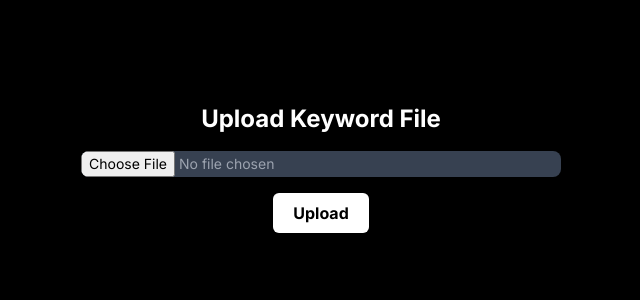
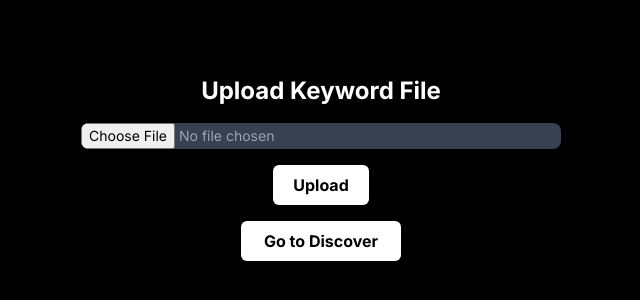
Before and after one commit to RED-MEGA/HTML_GENERATOR, a Next.js app in the folder frontend/: page / in a window 1280 px wide. Shown: the part 224-524 px from the top of the page, without its empty margins (319-959 px from the left). Built offline with nearby package versions, Linux system fonts and the light colour scheme.

Commit message:
@RED-MEGA :  add button to navigate to /discover

```diff
--- a/frontend/app/page.tsx
+++ b/frontend/app/page.tsx
@@ -1,11 +1,14 @@
 "use client";
 import { Api } from "@/utils/api";
+import Link from "next/link";
+import { useRouter } from "next/navigation";
 import { useRef, useState } from "react";
 import { ToastContainer, toast } from "react-toastify";
 import "react-toastify/dist/ReactToastify.css";
 
 export default function Home() {
 	const inputRef = useRef<HTMLInputElement>(null);
+	const router = useRouter();
 
 	const HandleClick = async () => {
 		if (
@@ -35,7 +38,9 @@ export default function Home() {
 
 	return (
 		<div className="h-screen flex flex-col justify-center items-center space-y-4">
-      <h1 className="text-white text-2xl font-bold">Upload Keyword File</h1>
+			<h1 className="text-white text-2xl font-bold">
+				Upload Keyword File
+			</h1>
 			<input
 				ref={inputRef}
 				className="w-[20rem] md:w-[30rem] text-sm rounded-lg cursor-pointer text-gray-400  bg-gray-700 placeholder-gray-400"
@@ -49,6 +54,12 @@ export default function Home() {
 			>
 				Upload
 			</button>
+			<button
+				onClick={() => router.push("/discover")}
+				className="w-40 h-10 bg-white rounded-md font-bold text-black transition-all duration-300"
+			>
+				Go to Discover
+			</button>
 			<ToastContainer theme="dark" />
 		</div>
 	);
```
Lines whose indentation alone changed are shown as unchanged.
